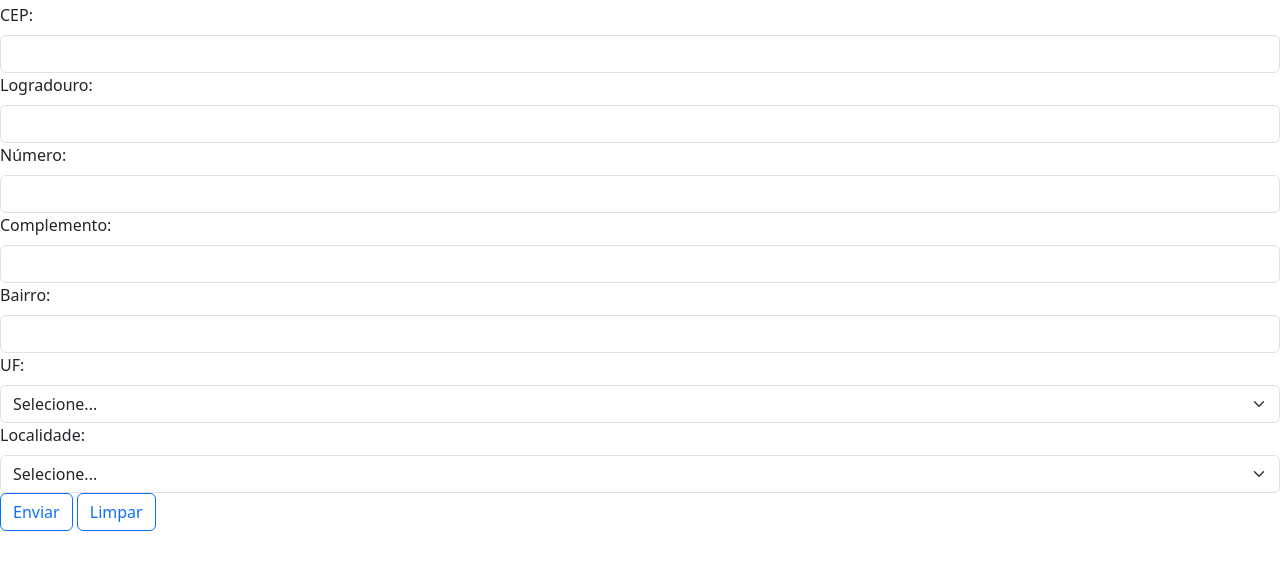
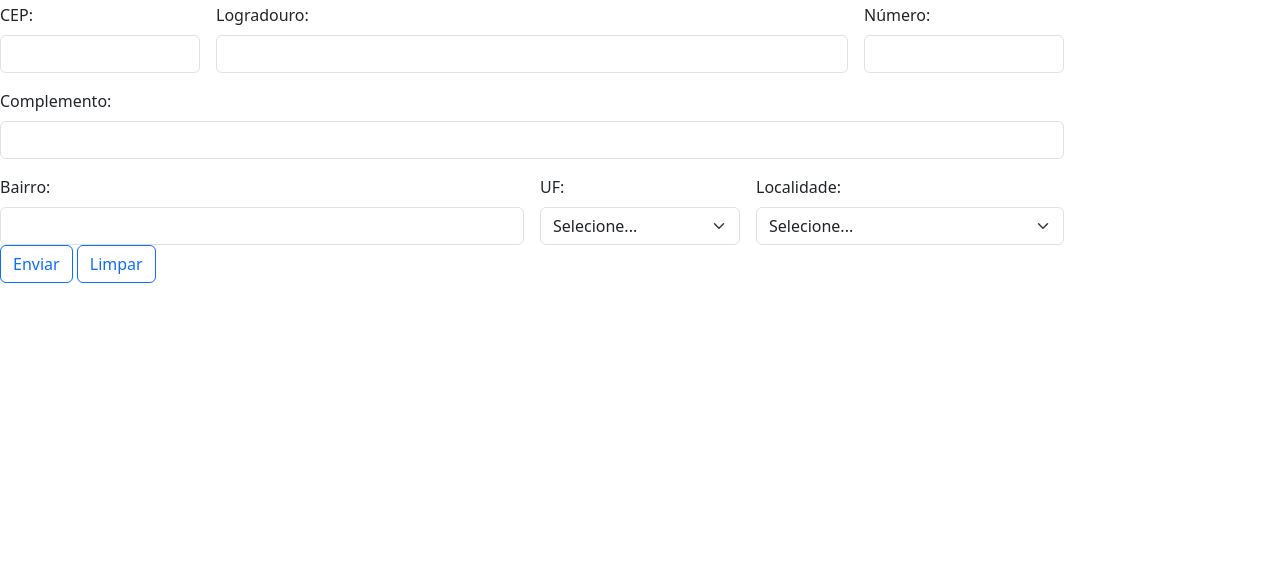
Before and after one commit to jeffersoncbe/cep-api, a plain HTML site: page index.html in a window 1280 px wide. Shown: the part 53-622 px from the top of the page. Drawn offline with nearby package versions, Linux system fonts and the light colour scheme.

Commit message:
Continuando...

```diff
--- a/index.html
+++ b/index.html
@@ -12,23 +12,34 @@
 <body>
     <h1>Consultar CEP</h1>
 
-    <form>
+    <form class="row g-3">
+        <div class="col-md-2">
             <label class="form-label" for="cep">CEP:</label>
             <input class="form-control" type="number" name="cep" id="cep">
+        </div>
 
+        <div class="col-md-6">
             <label class="form-label" for="logradouro">Logradouro:</label>
             <input class="form-control" type="text" name="logradouro" id="logradouro">
+        </div>
 
+        <div class="col-md-2">
             <label class="form-label" for="numero">Número:</label>
             <input class="form-control" type="number" name="numero" id="numero">
+        </div>
 
+        <div class="col-md-10">
             <label class="form-label" for="complemento">Complemento:</label>
             <input class="form-control" type="text" name="complemento" id="complemento">
+        </div>
 
+        <div class="col-md-5">
             <label class="form-label" for="bairro">Bairro:</label>
             <input class="form-control" type="text" name="bairro" id="bairro">
+        </div>
 
         <!-- UF -->
+        <div class="col-md-2">
             <label class="form-label" for="uf">UF:</label>
             <select class="form-select" aria-label="Default select example" id="uf">
                 <option selected>Selecione...</option>
@@ -36,8 +47,10 @@
                 <option value="2">Two</option>
                 <option value="3">Three</option>
             </select>
+        </div>
 
         <!-- Localidade -->
+        <div class="col-md-3">
             <label class="form-label" for="localidade">Localidade:</label>
             <select class="form-select" aria-label="Default select example" id="localidade">
                 <option selected>Selecione...</option>
@@ -45,11 +58,14 @@
                 <option value="2">Two</option>
                 <option value="3">Three</option>
             </select>
+        </div>
     </form>
 
 
-    <button type="button" class="btn btn-outline-primary">Enviar</button>
-    <button type="button" class="btn btn-outline-primary">Limpar</button>
+<div class="col-md-12">
+    <button class="btn btn-outline-primary">Enviar</button>
+    <button class="btn btn-outline-primary">Limpar</button>
+</div>
 
     <script src="https://cdn.jsdelivr.net/npm/bootstrap@5.3.7/dist/js/bootstrap.bundle.min.js"
         integrity="sha384-ndDqU0Gzau9qJ1lfW4pNLlhNTkCfHzAVBReH9diLvGRem5+R9g2FzA8ZGN954O5Q"
```
Lines whose indentation alone changed are shown as unchanged.
